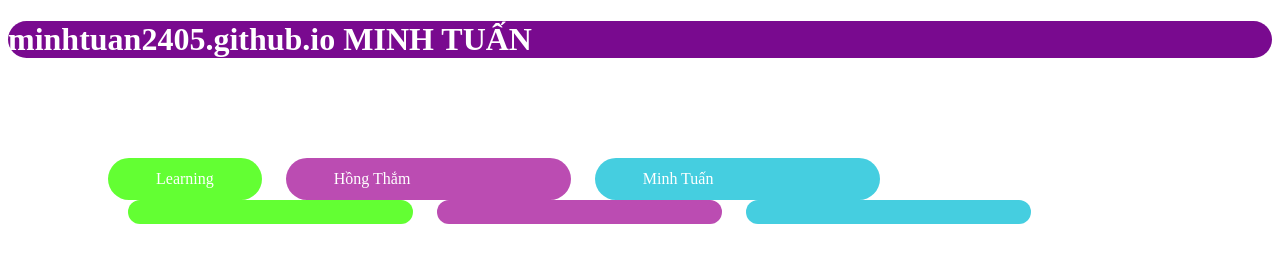
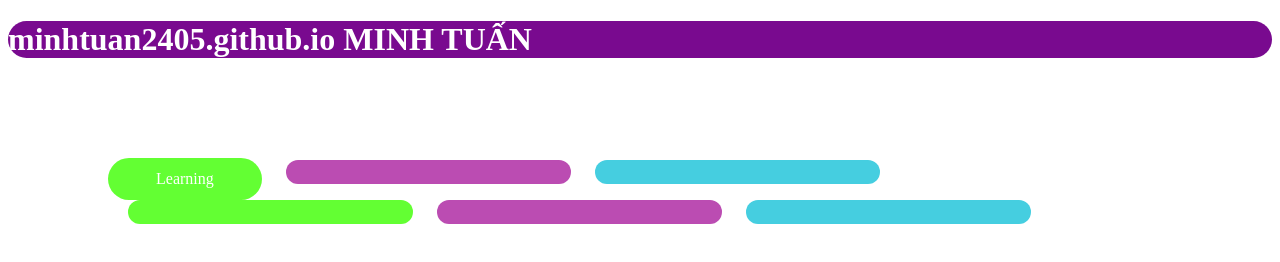
Before and after one commit to MinhTuan2405/minhtuan2405.github.io, a plain HTML site: page index.html in a window 1280 px wide. Drawn offline with Linux system fonts and the light colour scheme.

Commit message:
Update index.html

```diff
--- a/index.html
+++ b/index.html
@@ -13,8 +13,8 @@
 
     <div>
         <div class="btn btn--one"><a href="https://fullstack.edu.vn/">Learning</a></div>
-        <div class="btn btn--two"><a href="https://www.facebook.com/profile.php?id=100041547853938">Hồng Thắm </a></div>
-        <div class="btn btn--three"><a href="https://www.facebook.com/profile.php?id=100051197601834">Minh Tuấn </a></div>
+        <div class="btn btn--two"><a href="https://www.facebook.com/profile.php?id=100041547853938"></a></div>
+        <div class="btn btn--three"><a href="https://www.facebook.com/profile.php?id=100051197601834"></a></div>
         <div class="btn btn--one"><a href="https://www.facebook.com/profile.php?id=100043740493980"></a></div>
         <div class="btn btn--two"><a href="https://www.facebook.com/profile.php?id=100025279073924"></a></div>
         <div class="btn btn--three"><a href="https://www.facebook.com/30thang04"></a></div>
```
